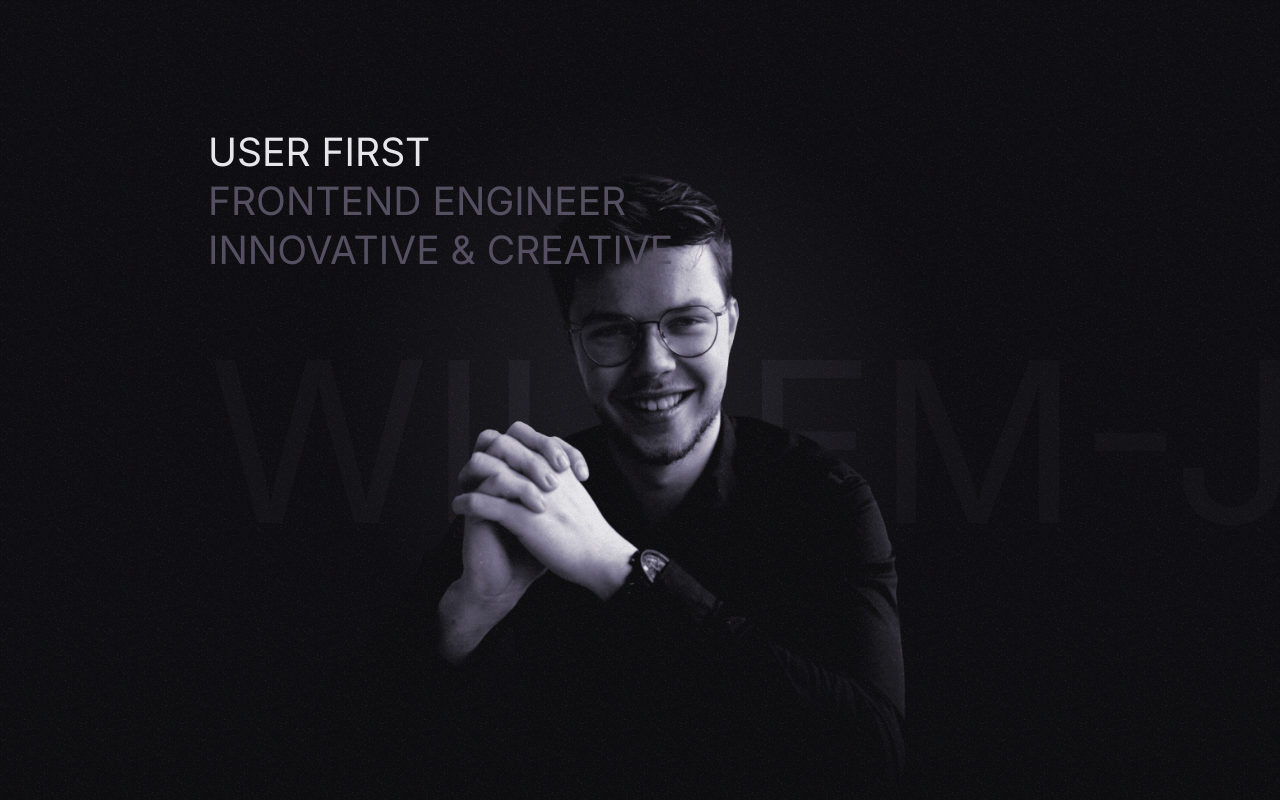
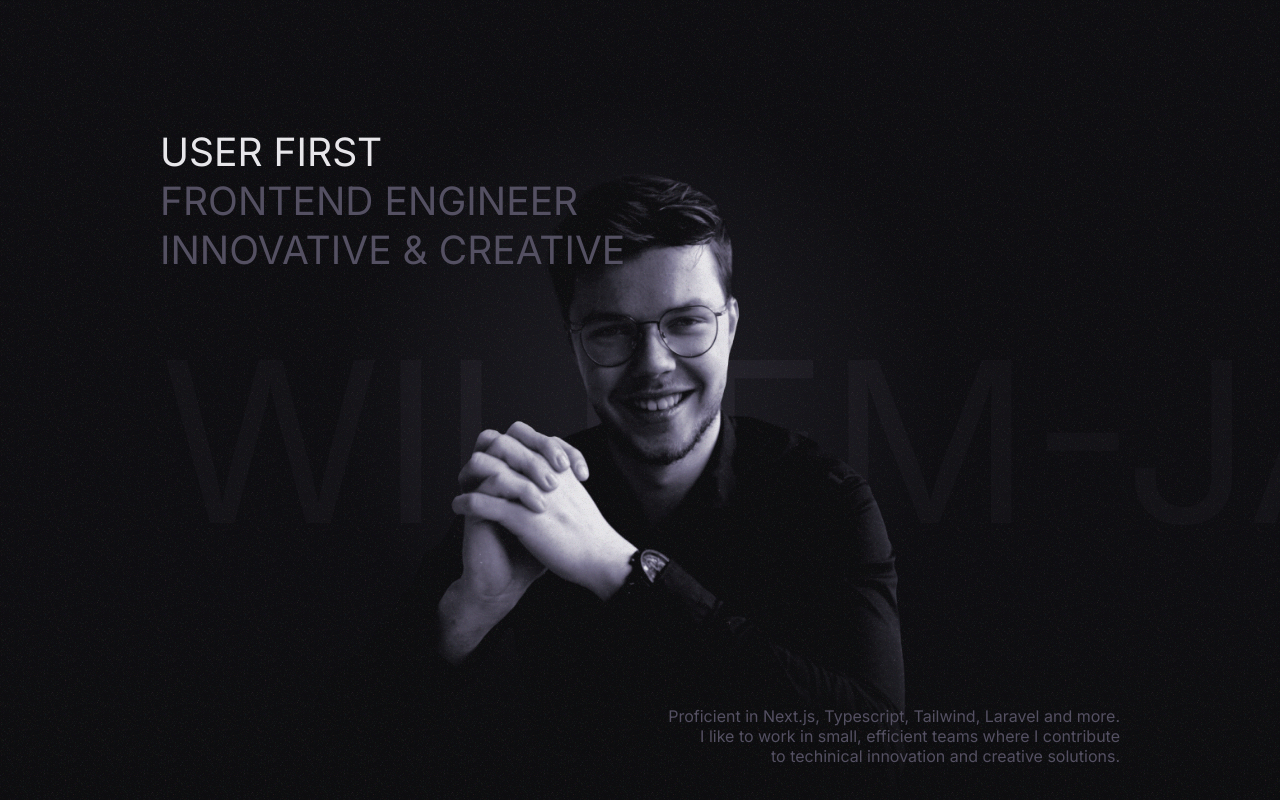
Before and after one commit to Willem-Jaap/website, a Next.js app: page / in a window 1280 px wide. Built offline with nearby package versions, Linux system fonts and the light colour scheme.

Commit message:
feat: add description, update column padding

```diff
--- a/src/app/(default)/page.tsx
+++ b/src/app/(default)/page.tsx
@@ -21,6 +21,11 @@ const Page = () => {
                     alt="Portfolio hero image of Willem-Jaap"
                     className="object-contain object-center w-full h-full mt-12"
                 />
+                <p className="relative z-10 mt-24 text-right leading-tight text-charade-400">
+                    Proficient in Next.js, Typescript, Tailwind, Laravel and more. <br /> I like to
+                    work in small, efficient teams where I contribute <br /> to techinical
+                    innovation and creative solutions.
+                </p>
                 <div className="absolute bottom-0 left-0 w-full h-52 z-0 bg-gradient-to-b from-transparent to-[#0D0D0F]" />
                 <div className="absolute -top-40 -left-40 w-[calc(100%+20rem)] h-[calc(100%+20rem)] z-0 opacity-80">
                     <div className="absolute top-0 left-0 w-full h-full bg-noise bg-center animate-noise" />
--- a/tailwind.config.js
+++ b/tailwind.config.js
@@ -31,7 +31,7 @@ module.exports = {
                 '6xl': '3.813rem',
             },
             padding: {
-                'column-1': 'clamp(2rem, -5.3333rem + 24.4444vw, 13rem);',
+                'column-1': 'clamp(2rem, -5.3333rem + 24.4444vw, 10rem);',
             },
             keyframes: {
                 noise: {
```
